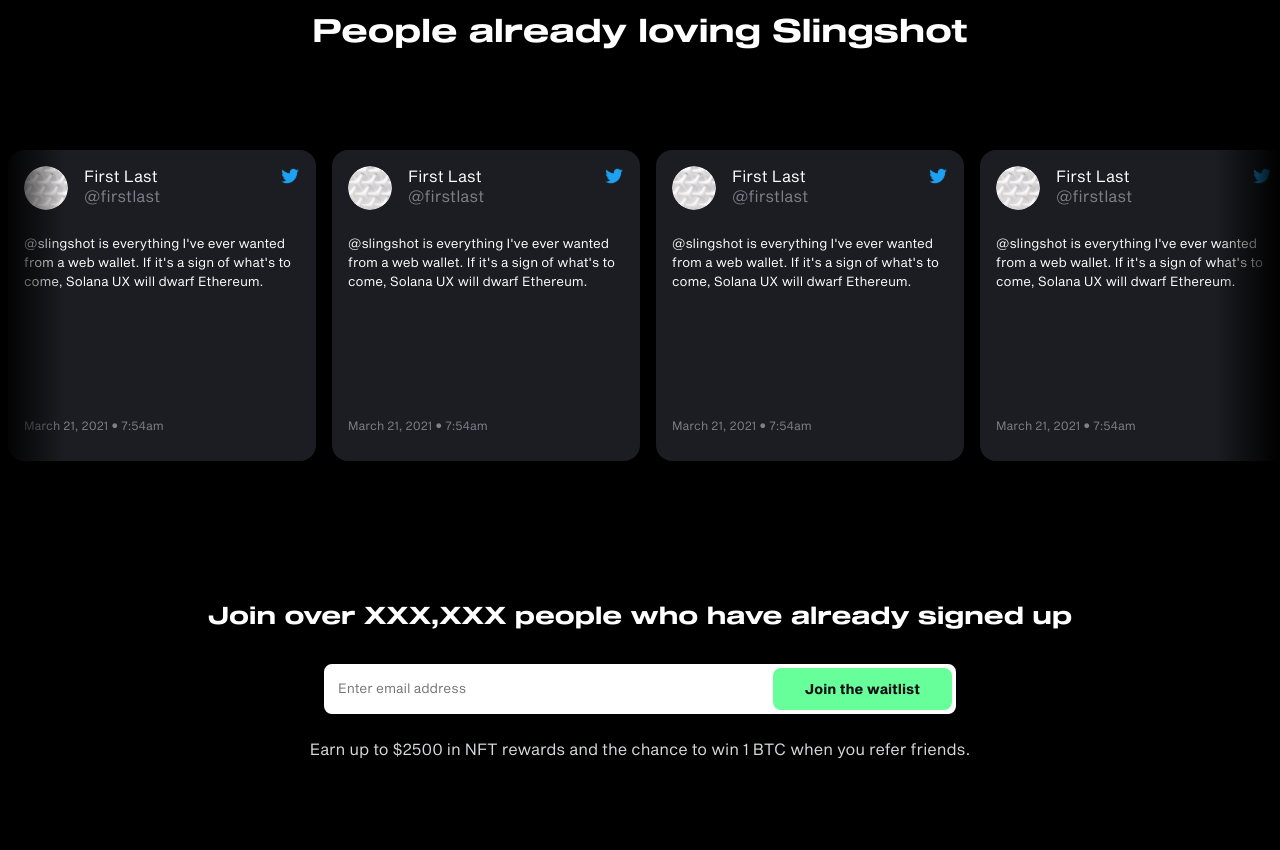
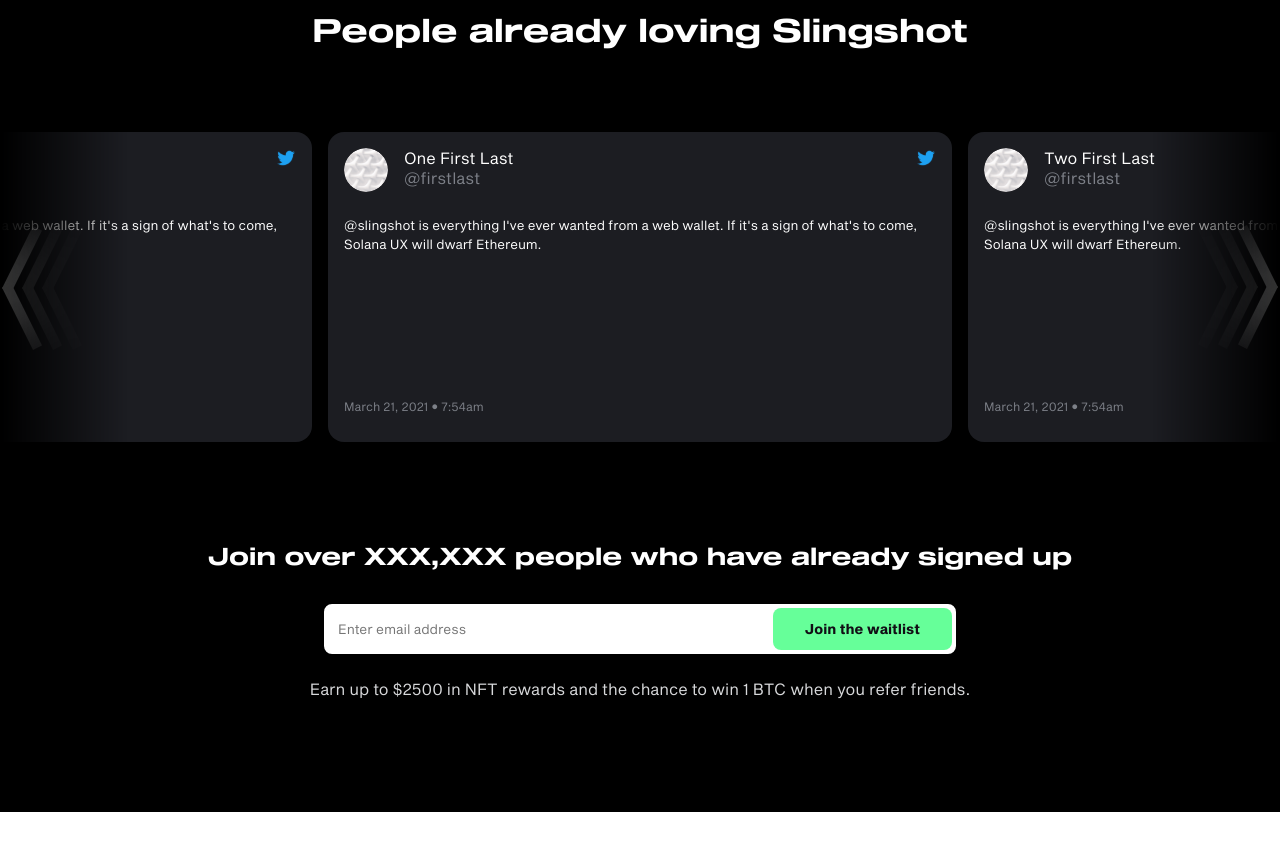
Before and after one commit to natalieweesh/slingshot-landing-page, a Next.js app: page / in a window 1280 px wide. Shown: the part 3440-4290 px from the top of the page. After the commit the page ends 4252 px from the top, so only its background shows below. Built offline with nearby package versions, Linux system fonts and the light colour scheme.

Commit message:
adjust twitter section

```diff
--- a/components/TwitterCard.module.scss
+++ b/components/TwitterCard.module.scss
@@ -5,8 +5,7 @@
   padding: 1rem;
   background: $twitterCardBackground;
   border-radius: 1rem;
-  min-width: 19.25rem;
-  height: 12.4rem;
+  min-width: 15rem;
   display: inline-flex;
   margin: 0 0.5rem;
   flex-direction: column;
--- a/components/TwitterSection.module.scss
+++ b/components/TwitterSection.module.scss
@@ -1,20 +1,4 @@
 @import "./variables.module";
-
-.twitterSectionTop, .twitterSectionBottom {
-  height: 12.375rem;
-  width: 100%;
-  overflow-x: auto;
-  display: flex;
-  margin-top: 2.6rem;
-  @include bigger {
-    display: none;
-  }
-}
-
-.twitterSectionBottom {
-  margin-top: 1.5rem;
-  margin-bottom: 8.6rem;
-}
 
 .twitterSectionBigger {
   width: 100%;
@@ -44,3 +28,77 @@
     display: flex;
   }
 }
+
+.carouselContainer {
+  margin: 3rem auto 6rem;
+  position: relative;
+  min-height: 7.9375rem;
+  &::before, &::after {
+    content: '';
+    display: block;
+    position: absolute;
+    height: 100%;
+    width: 4.76rem;
+    z-index: 1;
+    position: absolute;
+    top: 0;
+    left: 0;
+    background: linear-gradient(to left, transparent 0%, $black 100%);
+  }
+  &::after {
+    right: 0;
+    left: auto;
+    background: linear-gradient(to right, transparent 0%, $black 100%);
+  }
+  @include bigger {
+    &::before, &::after {
+      width: 7.9375rem;
+    }
+  }
+}
+
+.leftArrow, .rightArrow {
+  width: 5.25rem;
+  height: 7.9375rem;
+  transform: scale(0.6);
+  z-index: 2;
+  position: absolute;
+  top: calc(50% - 4rem);
+  left: 0;
+  @include bigger {
+    transform: scale(1);
+  }
+}
+
+.rightArrow {
+  left: auto;
+  right: 0;
+  transform: scale(0.6) rotate(180deg);
+  @include bigger {
+    transform: scale(1) rotate(180deg);
+  }
+}
+
+.leftButtonBigger, .rightButtonBigger {
+  display: block;
+  transform: scale(0.6);
+  background: transparent;
+  width: 5.25rem;
+  border: 0;
+  height: 7.9375rem;
+  z-index: 3;
+  position: absolute;
+  top: calc(50% - 4rem);
+  right: 0;
+  &:hover {
+    cursor: pointer;
+  }
+  @include bigger {
+    transform: scale(1);
+  }
+}
+
+.leftButtonBigger {
+    left: 0;
+    right: auto;
+}
--- a/components/TwitterSection.tsx
+++ b/components/TwitterSection.tsx
@@ -1,45 +1,48 @@
 import React from 'react';
+import Carousel from 'react-multi-carousel';
+import Image from 'next/image';
 import { TwitterCard, TwitterCardContent } from './TwitterCard';
+import 'react-multi-carousel/lib/styles.css';
 import styles from './TwitterSection.module.scss';
 
 const fakeTwitterData: TwitterCardContent[] = [
   {
-    name: 'First Last',
+    name: 'One First Last',
     username: 'firstlast',
     img: '/images/profile.jpeg',
     text: '@slingshot is everything I\'ve ever wanted from a web wallet. If it\'s a sign of what\'s to come, Solana UX will dwarf Ethereum.',
     date: 'March 21, 2021 • 7:54am'
   },
   {
-    name: 'First Last',
+    name: 'Two First Last',
     username: 'firstlast',
     img: '/images/profile.jpeg',
     text: '@slingshot is everything I\'ve ever wanted from a web wallet. If it\'s a sign of what\'s to come, Solana UX will dwarf Ethereum.',
     date: 'March 21, 2021 • 7:54am'
   },
   {
-    name: 'First Last',
+    name: 'Three First Last',
     username: 'firstlast',
     img: '/images/profile.jpeg',
     text: '@slingshot is everything I\'ve ever wanted from a web wallet. If it\'s a sign of what\'s to come, Solana UX will dwarf Ethereum.',
     date: 'March 21, 2021 • 7:54am'
   },
   {
-    name: 'First Last',
+    name: 'Four First Last',
     username: 'firstlast',
     img: '/images/profile.jpeg',
     text: '@slingshot is everything I\'ve ever wanted from a web wallet. If it\'s a sign of what\'s to come, Solana UX will dwarf Ethereum.',
     date: 'March 21, 2021 • 7:54am'
   },
   {
-    name: 'First Last',
+    name: 'Five First Last',
     username: 'firstlast',
     img: '/images/profile.jpeg',
     text: '@slingshot is everything I\'ve ever wanted from a web wallet. If it\'s a sign of what\'s to come, Solana UX will dwarf Ethereum.',
     date: 'March 21, 2021 • 7:54am'
   },
   {
-    name: 'First Last',
+    name: 'Six First Last',
     username: 'firstlast',
     img: '/images/profile.jpeg',
     text: '@slingshot is everything I\'ve ever wanted from a web wallet. If it\'s a sign of what\'s to come, Solana UX will dwarf Ethereum.',
@@ -47,24 +50,41 @@
   },
 ]
 
+const CustomRightArrow = ({ onClick }) => {
+  return <button className={styles.rightButtonBigger} onClick={() => onClick()} />;
+};
+
+const CustomLeftArrow = ({ onClick }) => {
+  return <button className={styles.leftButtonBigger} onClick={() => onClick()} />;
+};
+
 export const TwitterSection = () => {
   return (
-    <>
-      <div className={styles.twitterSectionBigger}>
+    <div className={styles.carouselContainer}>
+      <div className={styles.leftArrow}><Image src="/images/arrow.png" width={84} height={127} /></div>
+      <Carousel centerMode infinite responsive={{
+        desktop: {
+          breakpoint: { max: 3000, min: 1000 },
+          items: 3
+        },
+        tablet: {
+          breakpoint: {min: 850, max: 1000},
+          items: 2
+        },
+        portraitMobile: {
+          breakpoint: {min: 600, max: 850},
+          items: 1
+        },
+        mobile: {
+          breakpoint: { max: 600, min: 0 },
+          items: 1
+        }
+      }} customLeftArrow={<CustomLeftArrow onClick />} customRightArrow={<CustomRightArrow onClick />}>
       {fakeTwitterData.map((card) => {
         return <TwitterCard card={card} />
       })}
-      </div>
-      <div className={styles.twitterSectionTop}>
-        {fakeTwitterData.slice(0, fakeTwitterData.length/2).map((card) => {
-          return <TwitterCard card={card} />
-        })}
-      </div>
-      <div className={styles.twitterSectionBottom}>
-        {fakeTwitterData.slice(fakeTwitterData.length/2).map((card) => {
-          return <TwitterCard card={card} />
-        })}
-      </div>
-    </>
+      </Carousel>
+      <div className={styles.rightArrow}><Image src="/images/arrow.png" width={84} height={127} /></div>
+    </div>
   )
 }
--- a/package.json
+++ b/package.json
@@ -10,6 +10,7 @@
     "next": "latest",
     "react": "17.0.2",
     "react-dom": "17.0.2",
+    "react-multi-carousel": "^2.8.0",
     "react-scroll-parallax": "^3.0.6"
   },
   "devDependencies": {
```
Also changed, not shown: public/images/arrow.png (added), 1 other file (tests, documents, lock files or other folders).
